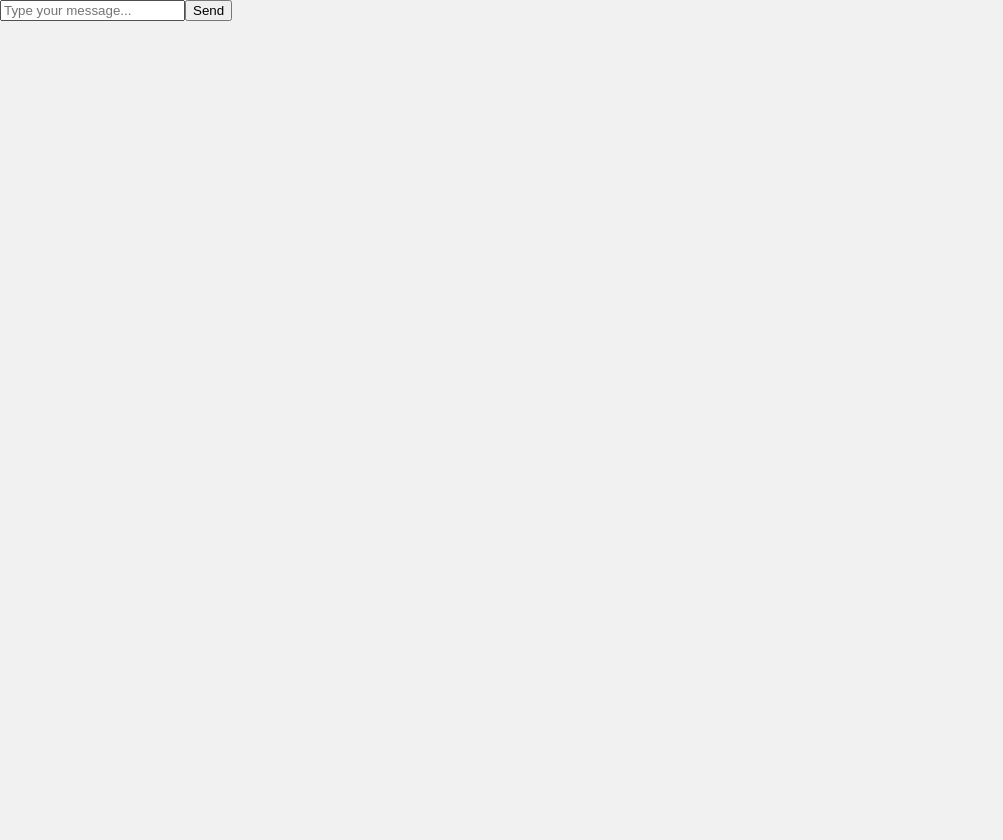
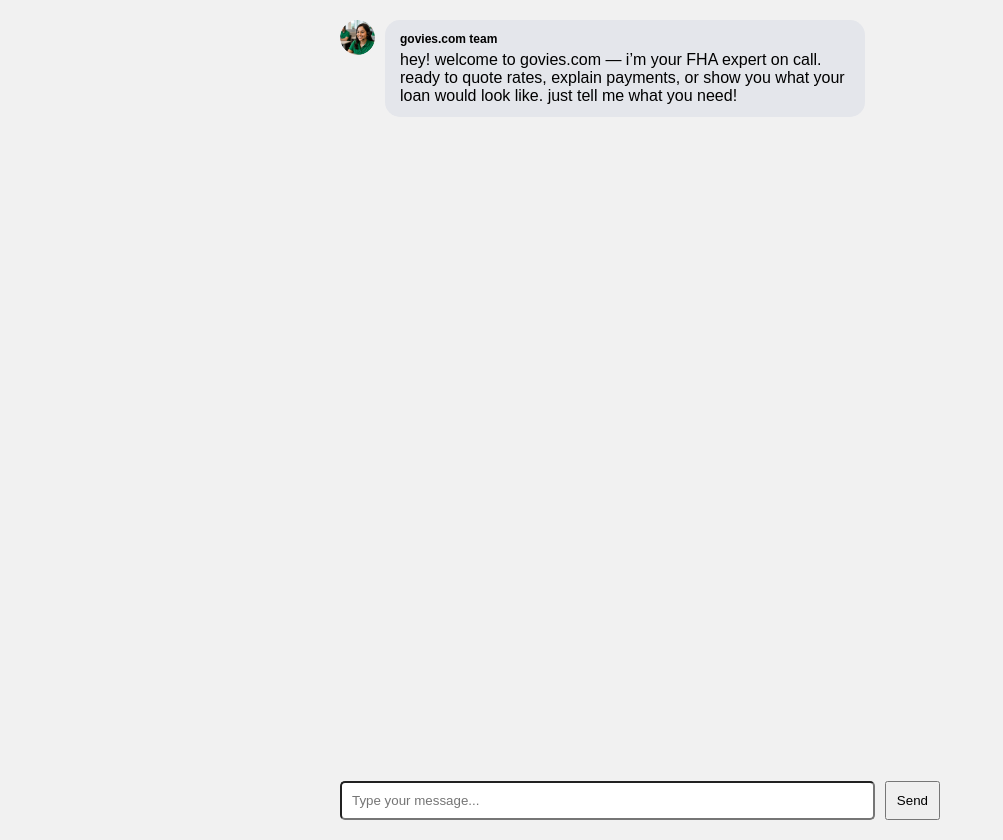
Before and after one commit to farrisajohn-cmd/08062025, a React (Create React App) app: page / in a window 1280 px wide. Shown: the whole page, without its empty margins (0-1003 px from the left). Before the commit the page ends 800 px from the top, so only its background shows below. Built offline with nearby package versions, Linux system fonts and the light colour scheme.

Commit message:
Update ChatBox.jsx

```diff
--- a/src/ChatBox.jsx
+++ b/src/ChatBox.jsx
@@ -1,92 +1,169 @@
-import React, { useState } from 'react';
-import './ChatBox.css';
+import React, { useState, useEffect } from 'react';
 
-function ChatBox() {
-  const [messages, setMessages] = useState([]);
+const ChatBox = () => {
+  const [messages, setMessages] = useState([
+    {
+      sender: 'assistant',
+      text: "hey! welcome to govies.com — i’m your FHA expert on call. ready to quote rates, explain payments, or show you what your loan would look like. just tell me what you need!"
+    }
+  ]);
   const [input, setInput] = useState('');
-  const [isLoading, setIsLoading] = useState(false);
+  const [isTyping, setIsTyping] = useState(false);
 
-  const handleSend = async () => {
+  const sendMessage = async () => {
     if (!input.trim()) return;
 
     const userMessage = { sender: 'user', text: input };
     setMessages(prev => [...prev, userMessage]);
     setInput('');
-    setIsLoading(true);
+    setIsTyping(true);
 
     try {
       const res = await fetch('https://zero8062025.onrender.com/chat', {
         method: 'POST',
         headers: { 'Content-Type': 'application/json' },
-        body: JSON.stringify({ message: input }),
+        body: JSON.stringify({ message: input })
       });
 
       const data = await res.json();
-      const botMessage = { sender: 'bot', text: data.response };
-      setMessages(prev => [...prev, botMessage]);
+      const assistantMessage = { sender: 'assistant', text: data.response };
+
+      setTimeout(() => {
+        setMessages(prev => [...prev, assistantMessage]);
+        setIsTyping(false);
+      }, 3000); // 3-second delay before showing response
     } catch (err) {
-      setMessages(prev => [...prev, { sender: 'bot', text: 'error fetching response' }]);
-    } finally {
-      setIsLoading(false);
+      setMessages(prev => [...prev, { sender: 'assistant', text: '⚠️ something went wrong. try again!' }]);
+      setIsTyping(false);
     }
   };
 
-  const handleKeyPress = e => {
-    if (e.key === 'Enter') handleSend();
+  const handleKeyPress = (e) => {
+    if (e.key === 'Enter') sendMessage();
+  };
+
+  const renderMessage = (msg, i) => {
+    const isUser = msg.sender === 'user';
+    const isBot = msg.sender === 'assistant';
+
+    return (
+      <div key={i} style={{
+        display: 'flex',
+        justifyContent: isUser ? 'flex-end' : 'flex-start',
+        marginBottom: '10px'
+      }}>
+        {!isUser && (
+          <img
+            src="/govies-avatar.png"
+            alt="Govies Avatar"
+            style={{ width: '35px', height: '35px', borderRadius: '50%', marginRight: '10px' }}
+          />
+        )}
+        <div style={{
+          backgroundColor: isUser ? '#DCF8C6' : '#E4E6EB',
+          color: '#000',
+          padding: '12px 15px',
+          borderRadius: '15px',
+          maxWidth: '75%',
+          whiteSpace: 'pre-wrap',
+          fontWeight: /box [a-g]/i.test(msg.text) || /cash to close/i.test(msg.text) ? 'bold' : 'normal'
+        }}>
+          {!isUser && <div style={{ fontSize: '12px', fontWeight: 'bold', marginBottom: '5px' }}>govies.com team</div>}
+          {msg.text}
+        </div>
+      </div>
+    );
   };
 
   return (
-    <div className="chatbox-container">
-      <div className="chat-window">
-        {messages.map((msg, i) => (
-          <div
-            key={i}
-            className={`chat-bubble ${msg.sender === 'user' ? 'user' : 'bot'}`}
-          >
-            {msg.sender === 'bot' && (
-              <img
-                src="/govies-avatar.png"
-                alt="govies.com team"
-                className="avatar"
-              />
-            )}
-            <div className="message-content">
-              {msg.sender === 'bot' && (
-                <div className="sender-name">govies.com team</div>
-              )}
-              {msg.text}
-            </div>
-          </div>
-        ))}
-        {isLoading && (
-          <div className="chat-bubble bot">
+    <div style={{
+      display: 'flex',
+      flexDirection: 'column',
+      height: '100vh',
+      maxWidth: '600px',
+      margin: '0 auto',
+      padding: '20px',
+      fontFamily: 'Arial, sans-serif'
+    }}>
+      <div style={{ flex: 1, overflowY: 'auto', marginBottom: '10px' }}>
+        {messages.map(renderMessage)}
+        {isTyping && (
+          <div style={{
+            display: 'flex',
+            alignItems: 'center',
+            marginBottom: '10px'
+          }}>
             <img
               src="/govies-avatar.png"
-              alt="govies.com team"
-              className="avatar"
+              alt="Govies Avatar"
+              style={{ width: '35px', height: '35px', borderRadius: '50%', marginRight: '10px' }}
             />
-            <div className="message-content">
-              <div className="sender-name">govies.com team</div>
-              <div className="typing-indicator">
-                <span></span><span></span><span></span>
-              </div>
+            <div style={{
+              backgroundColor: '#E4E6EB',
+              padding: '12px 15px',
+              borderRadius: '15px',
+              maxWidth: '75%',
+              fontStyle: 'italic',
+              opacity: 0.7
+            }}>
+              <span className="typing-indicator">
+                <span className="dot"></span>
+                <span className="dot"></span>
+                <span className="dot"></span>
+              </span>
             </div>
           </div>
         )}
       </div>
 
-      <div className="input-row">
+      <div style={{ display: 'flex' }}>
         <input
           type="text"
           value={input}
-          placeholder="Type your message..."
           onChange={e => setInput(e.target.value)}
           onKeyDown={handleKeyPress}
+          placeholder="Type your message..."
+          style={{ flex: 1, padding: '10px', borderRadius: '5px' }}
         />
-        <button onClick={handleSend}>Send</button>
+        <button onClick={sendMessage} style={{ marginLeft: '10px', padding: '10px' }}>
+          Send
+        </button>
       </div>
+
+      {/* Typing indicator CSS */}
+      <style>
+        {`
+          .typing-indicator {
+            display: flex;
+            align-items: center;
+            justify-content: center;
+          }
+          .typing-indicator .dot {
+            width: 6px;
+            height: 6px;
+            margin: 0 2px;
+            background-color: #555;
+            border-radius: 50%;
+            animation: blink 1.4s infinite both;
+          }
+          .typing-indicator .dot:nth-child(2) {
+            animation-delay: 0.2s;
+          }
+          .typing-indicator .dot:nth-child(3) {
+            animation-delay: 0.4s;
+          }
+          @keyframes blink {
+            0%, 80%, 100% {
+              opacity: 0;
+            }
+            40% {
+              opacity: 1;
+            }
+          }
+        `}
+      </style>
     </div>
   );
-}
+};
 
 export default ChatBox;
```
